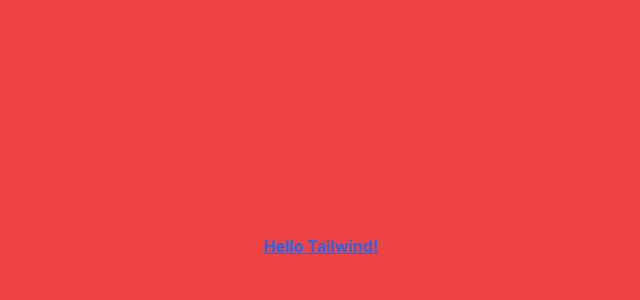
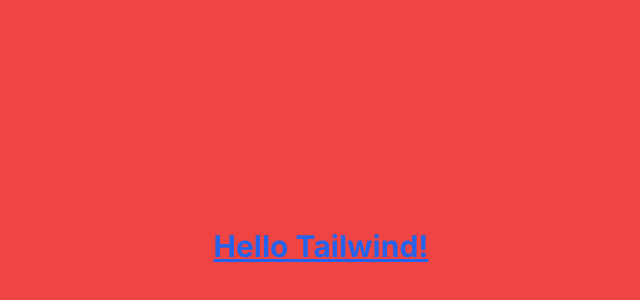
Before and after one commit to andrewteece/todo-app, a React (Vite) app: page / in a window 1280 px wide. Shown: the part 154-454 px from the top of the page, without its empty margins (319-959 px from the left). Built offline with nearby package versions, Linux system fonts and the light colour scheme.

Commit message:
test tailwindcss

```diff
--- a/src/App.tsx
+++ b/src/App.tsx
@@ -4,7 +4,9 @@
   return (
     <>
       <div className='min-h-screen bg-red-500 text-white flex items-center justify-center'>
-        <h1 className='font-bold underline text-blue-600'>Hello Tailwind!</h1>
+        <h1 className='font-bold underline text-blue-600 text-3xl'>
+          Hello Tailwind!
+        </h1>
       </div>
     </>
   );
```
